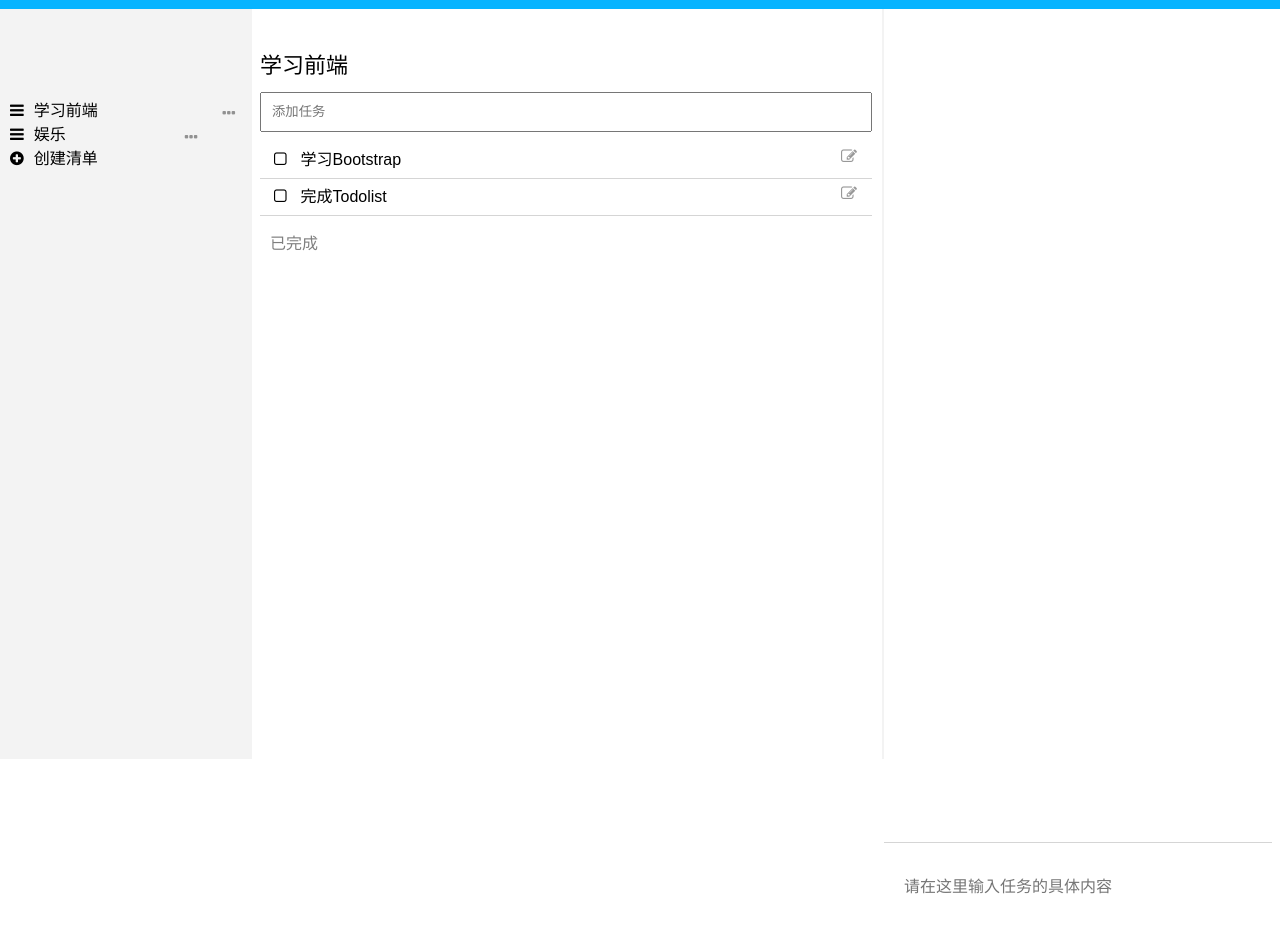
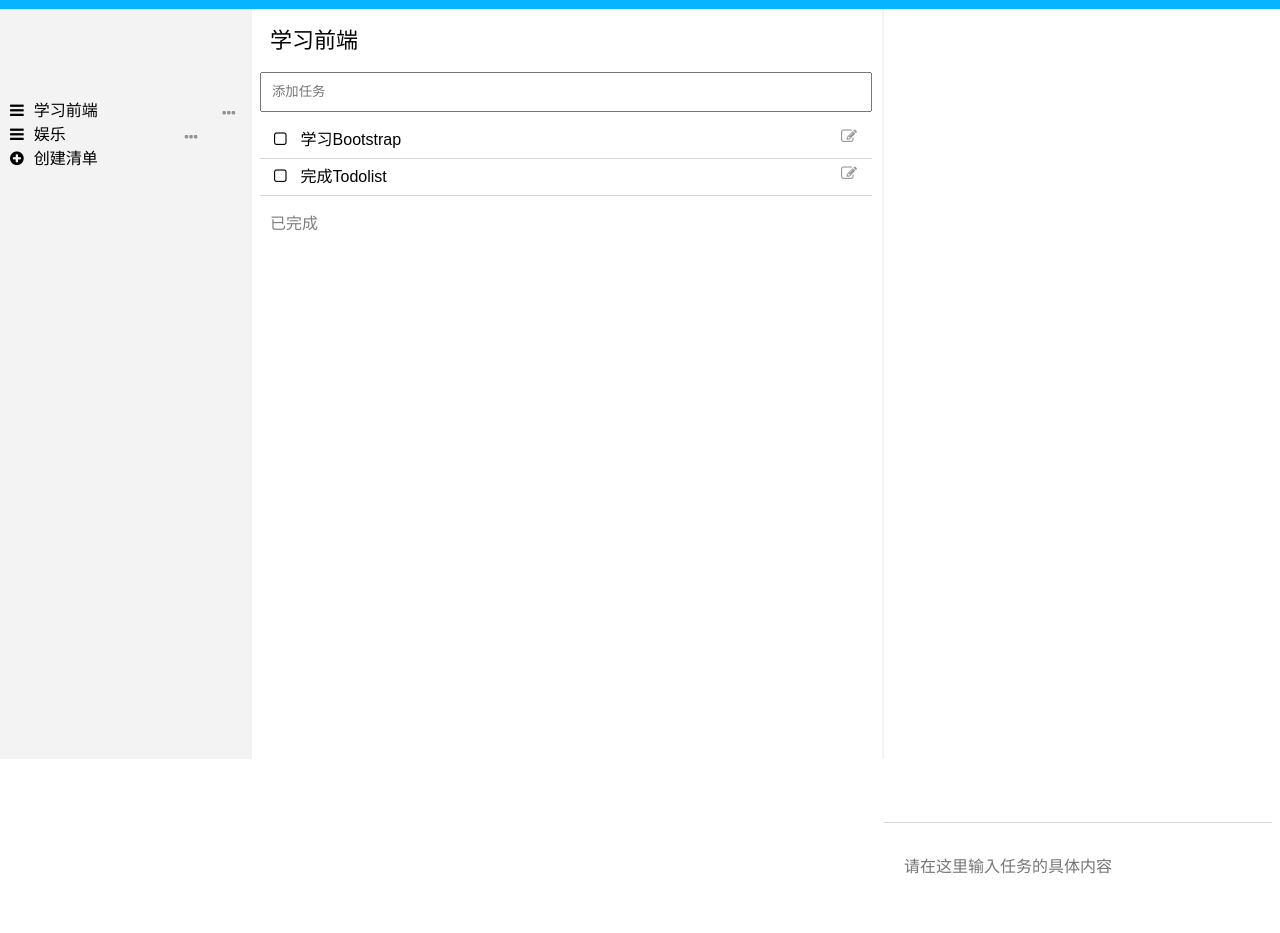
Before and after one commit to noiron/todo-list, a plain HTML site: page index.html in a window 1280 px wide. Shown: the part 41-974 px from the top of the page. Drawn offline with Linux system fonts and the light colour scheme.

Commit message:
修改内容和标题的距离

```diff
--- a/css/style.css
+++ b/css/style.css
@@ -81,6 +81,7 @@ header h2 {
     display: none;
     height: 50px;
     line-height: 50px;
+    cursor: pointer;
 }
 
 /*#main {*/
@@ -178,7 +179,7 @@ header h2 {
 }
 
 #project-name {
-    margin-top: 40px;
+    margin:15px 10px;
 }
 
 #add-task {
@@ -252,8 +253,8 @@ div.not-selected {
 #task-setting {
     margin-top: 10px;
     border-bottom: 1px solid #d5d5d5;
-    padding: 10px;
-    height: 74px;
+    padding: 0 10px;
+    height: 54px;
     box-sizing: border-box;
 }
 
--- a/index.html
+++ b/index.html
@@ -78,7 +78,7 @@
 <div id="right-view"  tabindex="1">
     <div id="content-mask" class="not-selected"></div>
     <div id="task-setting">
-        <i class="fa fa-angle-left fa-2x" onclick="hideRight();"></i>
+        <i class="fa fa-angle-left fa-2x" title="收起" onclick="hideRight();"></i>
     </div>
     <div id="task-content">
         <textarea placeholder="请在这里输入任务的具体内容" data-taskid="-1" oninput="editTaskContent(this)" spellcheck="false"></textarea>
```
